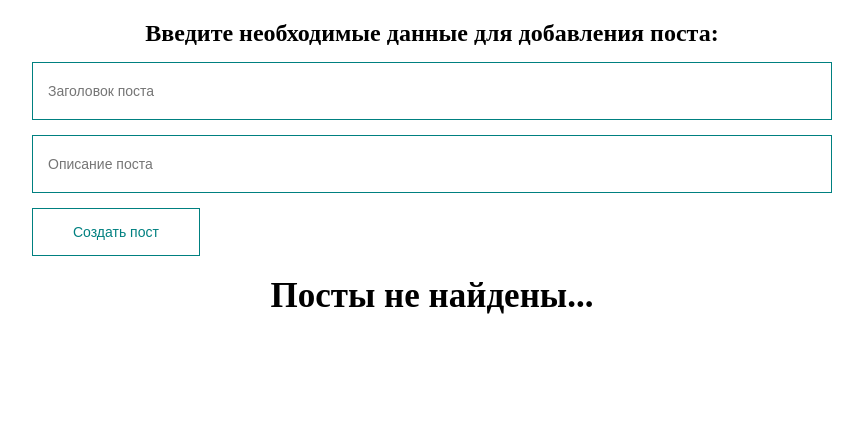
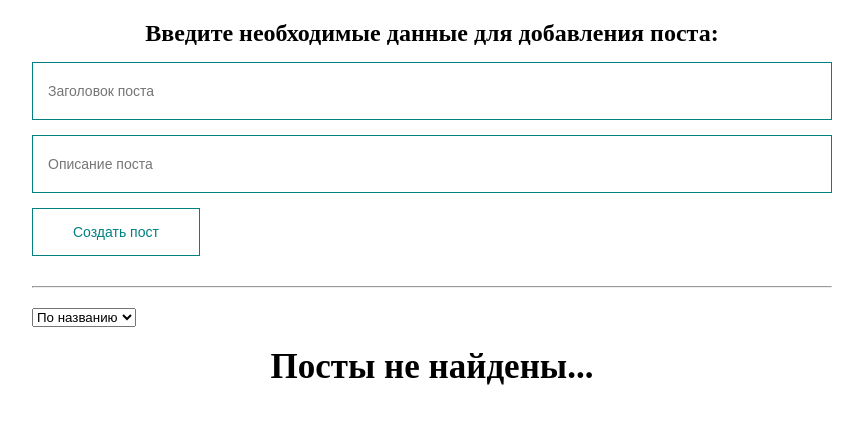
Before and after one commit to AntonKrivelo/react-fundamental, a React (Create React App) app: page / in a window 1280 px wide. Shown: the top 424 px of the page, without its empty margins (208-1071 px from the left). Built offline with nearby package versions, Linux system fonts and the light colour scheme.

Commit message:
Добавил компоненту селект

```diff
--- a/src/App.js
+++ b/src/App.js
@@ -2,6 +2,7 @@ import React,{useState} from 'react';
 import './styles/App.scss';
 import PostList from './Components/PostList';
 import PostForm from './Components/PostForm';
+import MySelect from './Components/UI/select/MySelect';
 
 
 function App() {
@@ -12,6 +13,8 @@ function App() {
     <div className="App">
       <h2 style={{textAlign: 'center', marginTop: '20px'}}>Введите необходимые данные для добавления поста:</h2>
         <PostForm  posts={posts} setPosts={setPosts} />
+        <hr style={{marginTop: '30px'}}></hr>
+        <MySelect />
         {
           posts.length > 0 ? <PostList posts={posts} setPosts={setPosts} title='Постов 1' />
           : <h2 style={{textAlign: 'center', marginTop: '20px', fontSize: '35px'}}> Посты не найдены...  </h2>
--- /dev/null
+++ b/src/Components/UI/select/MySelect.jsx
@@ -0,0 +1,14 @@
+import React from 'react'
+
+const MySelect = () => {
+  return (
+    <div style={{marginTop: '20px'}}>
+        <select>
+            <option value='value'>По названию</option>
+            <option value='value'>По описанию</option>
+        </select>
+    </div>
+  )
+}
+
+export default MySelect;
```
